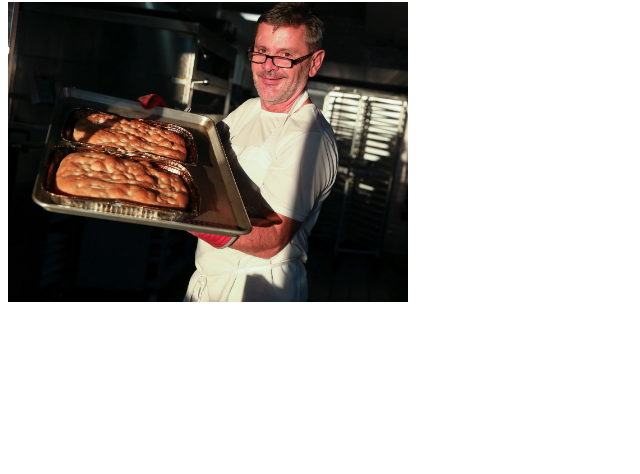
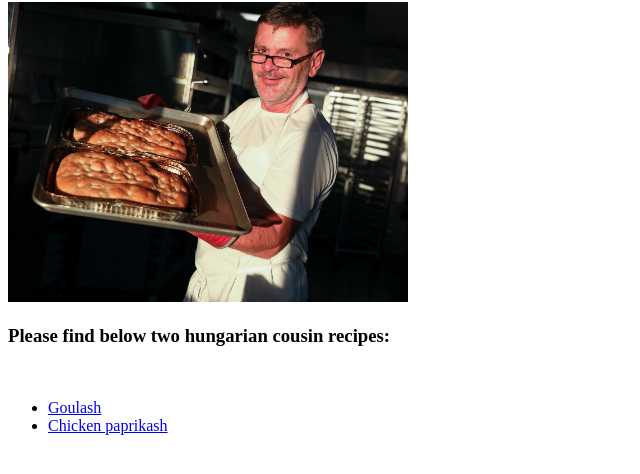
Before and after one commit to Qcaj/odin-recipes, a plain HTML site: page index.html in a window 1280 px wide. Shown: the part 78-552 px from the top of the page, without its empty margins (0-640 px from the left). Drawn offline with Linux system fonts and the light colour scheme.

Commit message:
final texts added to pages

```diff
--- a/index.html
+++ b/index.html
@@ -12,6 +12,14 @@
 
     <img src="./img/hungariancousin.jpeg" alt="hungarian checf holding some kind of dough" height="300" width="400">
 
+    <br>
+    <h3>Please find below two hungarian cousin recipes:</h3><br>
+
+    <ul>
+        <li><a href="./page/goulash.html">Goulash</a></li>
+        <li><a href="./page/chicken-paprikash.html">Chicken paprikash</a></li>
+    </ul>
+
 
 </body>
 
```
Also changed, not shown: page/chicken-paprikash.html (+5 -0 lines), img/chicken-paprikash.jpeg.
